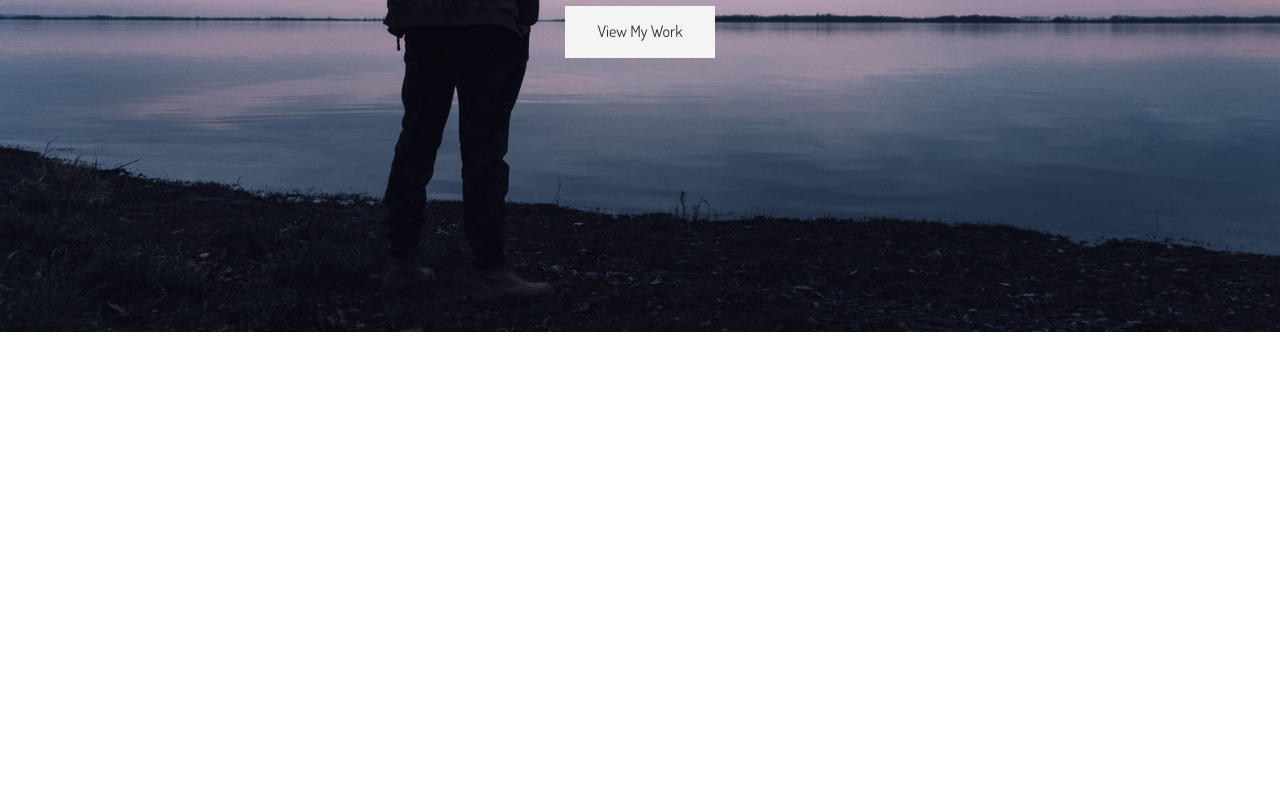
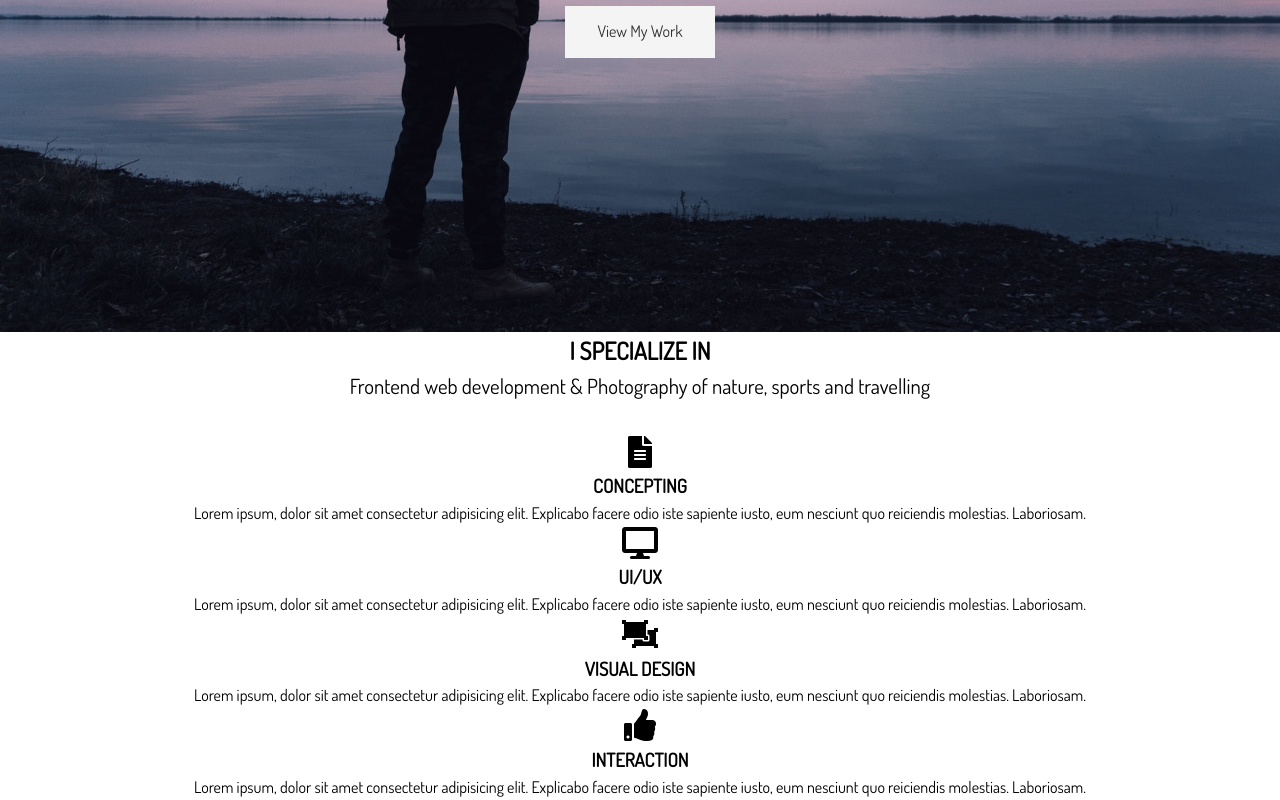
Before and after one commit to AlbertStjarne/Portfolio_website, a website: page dist/index.html in a window 1280 px wide. Shown: the part 468-1268 px from the top of the page. Before the commit the page ends 800 px from the top, so only its background shows below. Drawn offline with nearby package versions, Linux system fonts and the light colour scheme; files that its build step writes are made by us from their sources.

Commit message:
adds html for the home-specialize section

```diff
--- a/dist/index.html
+++ b/dist/index.html
@@ -30,7 +30,39 @@
     </div>
   </header>
 
+  <!-- Section A: Specialize -->
+  <section id="home-a" class="text-center py-2">
+    <div class="container">
+      <h2 class="section-title">I Specialize In</h2>
+      <div class="bottom-line"></div>
+      <p class="lead">
+        Frontend web development & Photography of nature, sports and travelling
+      </p>
+      <div class="specials">
+        <div>
+          <i class="fas fa-file-alt fa-2x"></i>
+          <h3>Concepting</h3>
+          <p>Lorem ipsum, dolor sit amet consectetur adipisicing elit. Explicabo facere odio iste sapiente iusto, eum nesciunt quo reiciendis molestias. Laboriosam.</p>
+        </div>
+        <div>
+          <i class="fas fa-desktop fa-2x"></i>
+          <h3>UI/UX</h3>
+          <p>Lorem ipsum, dolor sit amet consectetur adipisicing elit. Explicabo facere odio iste sapiente iusto, eum nesciunt quo reiciendis molestias. Laboriosam.</p>
+        </div>
+        <div>
+          <i class="fas fa-object-ungroup fa-2x"></i>
+          <h3>Visual Design</h3>
+          <p>Lorem ipsum, dolor sit amet consectetur adipisicing elit. Explicabo facere odio iste sapiente iusto, eum nesciunt quo reiciendis molestias. Laboriosam.</p>
+        </div>
+        <div>
+          <i class="fas fa-thumbs-up fa-2x"></i>
+          <h3>Interaction</h3>
+          <p>Lorem ipsum, dolor sit amet consectetur adipisicing elit. Explicabo facere odio iste sapiente iusto, eum nesciunt quo reiciendis molestias. Laboriosam.</p>
+        </div>
+      </div>
+    </div>
+  </section>
+
   <script src="js/typewriter.js"></script>
-
 </body>
 </html>
```
